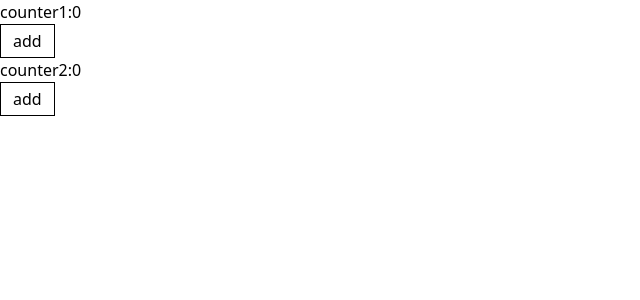
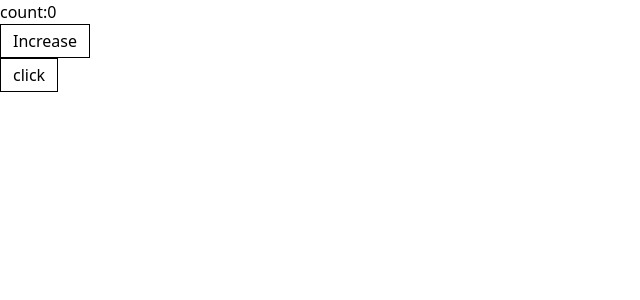
Before and after one commit to naveenkumar-sys/React-Hooks, a React (Vite) app: page / in a window 1280 px wide. Shown: the top 300 px of the page, without its empty margins (0-640 px from the left). Built offline with nearby package versions, Linux system fonts and the light colour scheme.

Commit message:
useCallback completed

```diff
--- a/src/App.jsx
+++ b/src/App.jsx
@@ -4,6 +4,7 @@ import UseState from "./Components/UseState";
 import UseRef from "./Components/UseRef";
 import UseMemo from "./Components/UseMemo";
 import UseEffect from "./Components/UseEffect";
+import UseCallback from "./Components/UseCallback";
 
 const App = () => {
   return (
@@ -11,7 +12,8 @@ const App = () => {
             {/* <UseState/> */}
             {/* <UseRef/> */}
             {/* <UseMemo/> */}
-            <UseEffect/>
+            {/* <UseEffect/> */}
+            <UseCallback/>
         </div>
     );
 
--- /dev/null
+++ b/src/Components/UseCallback.jsx
@@ -0,0 +1,48 @@
+import React, { useCallback, useState } from "react";
+import UseCallbackChild from "./UseCallbackChild";
+
+const UseCallback = () => {
+  const [count, setCount] = useState(0);
+
+  //   const handleClick = () => {
+  //     console.log("button is clicked");
+  //   };
+
+  //definition -useCallback —  useCallback is used to remember a function so that React does not create it again and again on every re-render.
+
+  // Why this is needed (in plain words)
+
+  // In React, when state changes → component re-renders
+
+  // On every re-render, functions are created again
+
+  // New function = new memory reference
+
+  // Child components think:
+
+  // “Oh, my prop changed”
+
+  // Child re-renders ❌
+
+  // In above function is clicked function for child , It is send as props and wrapped under rect.memo because remember the value ,here problem once we increase the count also the child component are also rendering to avoid that we use useCallback hook
+  // this function run only once in the starting of component reload , unless we clicked the btn in child It does not run
+  //UseCallback - remembers the function
+  const handleClick = useCallback(() => {
+    console.log("button is clicked");
+  }, []);
+
+  return (
+    <div>
+      <h1>count:{count}</h1>
+      <button
+        className="border px-3 py-1"
+        onClick={() => setCount((prev) => prev + 1)}
+      >
+        Increase
+      </button>
+      <UseCallbackChild handleClick={handleClick} />
+    </div>
+  );
+};
+
+export default UseCallback;
--- /dev/null
+++ b/src/Components/UseCallbackChild.jsx
@@ -0,0 +1,13 @@
+import React from 'react';
+
+const UseCallbackChild = React.memo(({handleClick}) => {
+    console.log("This component is rendering");
+
+    return (
+        <div>
+            <button className='border px-3 py-1' onClick={handleClick}>click</button>
+        </div>
+    );
+});
+
+export default UseCallbackChild;
--- a/src/Components/UseMemo.jsx
+++ b/src/Components/UseMemo.jsx
@@ -5,6 +5,7 @@ const UseMemo = () => {
   // In short:
   // 👉 Performance optimization hook
   //   Is this value calculated from state/props AND slow to compute?
+  // It will memoize(remember the value and useCallback will memoize the function note:both are performance optimization hook,both are control unesscesary renders)
 
   // YES → useMemo
 
```
